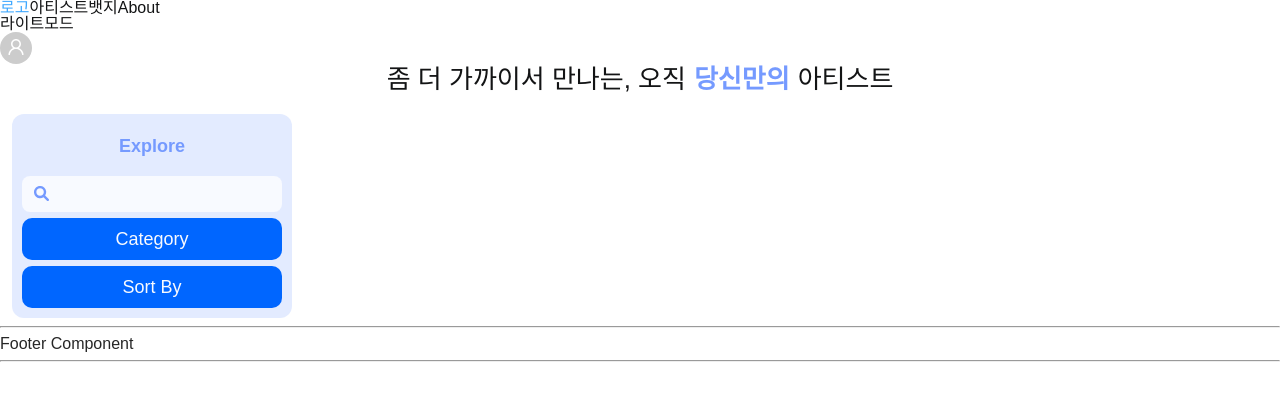
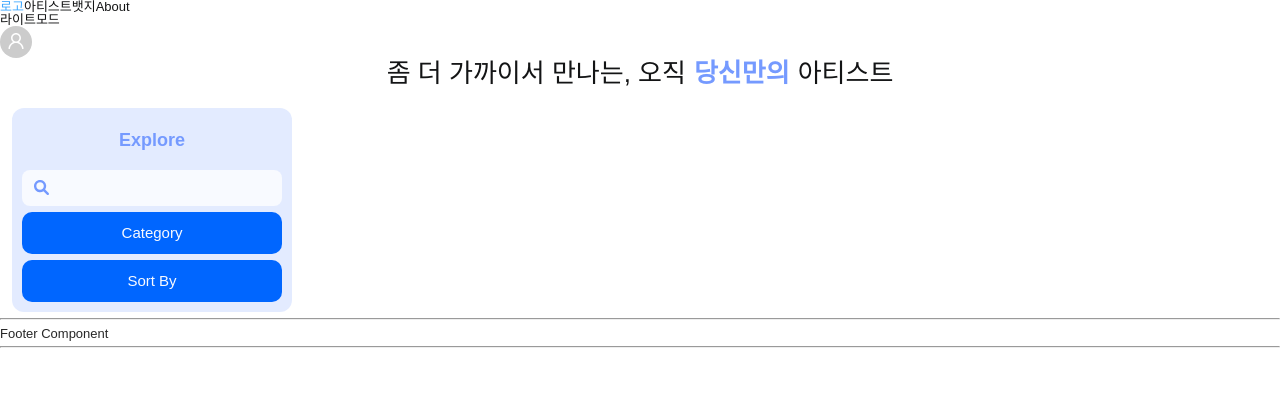
Before and after one commit to HSOOJ/UTS, a React (Create React App) app in the folder frontend/: page /artist in a window 1280 px wide. Shown: the top 400 px of the page. Built offline with nearby package versions, Linux system fonts and the light colour scheme; a web font is replaced by a local one.

Commit message:
🎨 Style: Change Global Fontsize

```diff
--- a/frontend/src/components/containers/button/Button.styled.tsx
+++ b/frontend/src/components/containers/button/Button.styled.tsx
@@ -19,7 +19,7 @@ export const LayOut = styled(motion.button)<IButton>`
   color: ${({ styleVariant }) =>
     styleVariant === "primary" ? FontColor["light"] : FontColor["primary"]};
   border-radius: 10px;
-  font-size: ${FontSize.h3}px;
+  font-size: ${FontSize.body1}px;
   background-color: ${({ styleVariant }) =>
     styleVariant === "primary" ? bgColor[styleVariant] : bgColor[styleVariant]};
 `;
--- a/frontend/src/global/style.ts
+++ b/frontend/src/global/style.ts
@@ -18,6 +18,7 @@ export const GlobalStyle = createGlobalStyle`
 
   body {
     font-weight: 400;
+    font-size: 13px;
     font-family: 'Leferi', sans-serif;
   }
 `;
```
